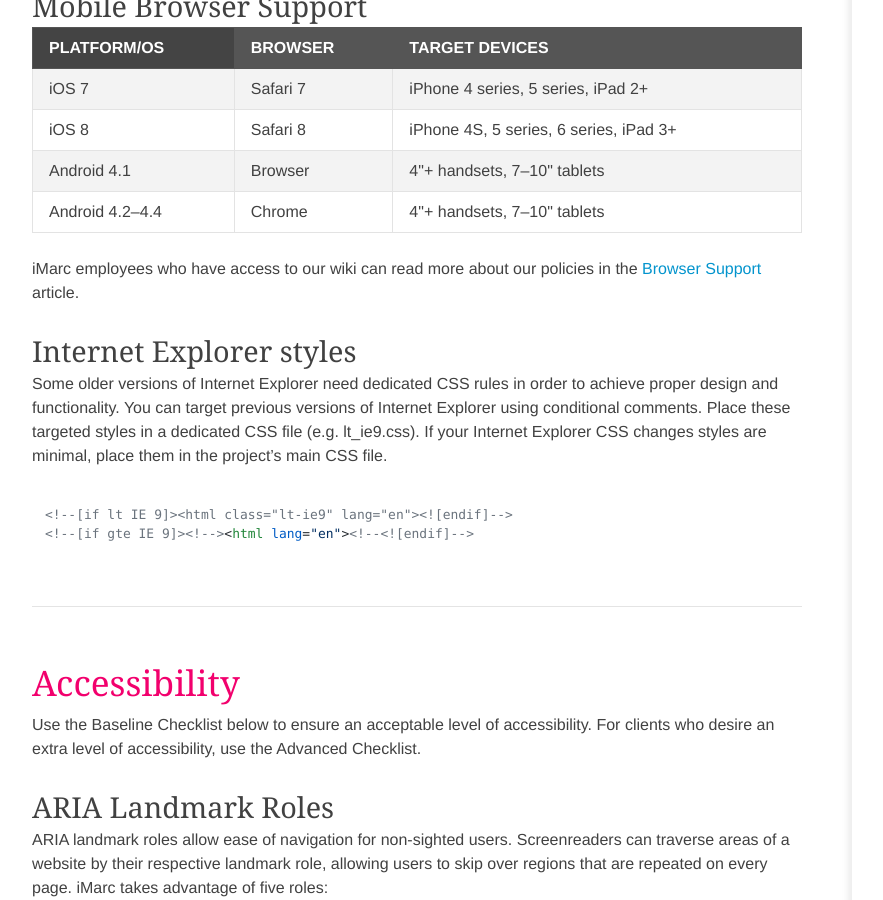
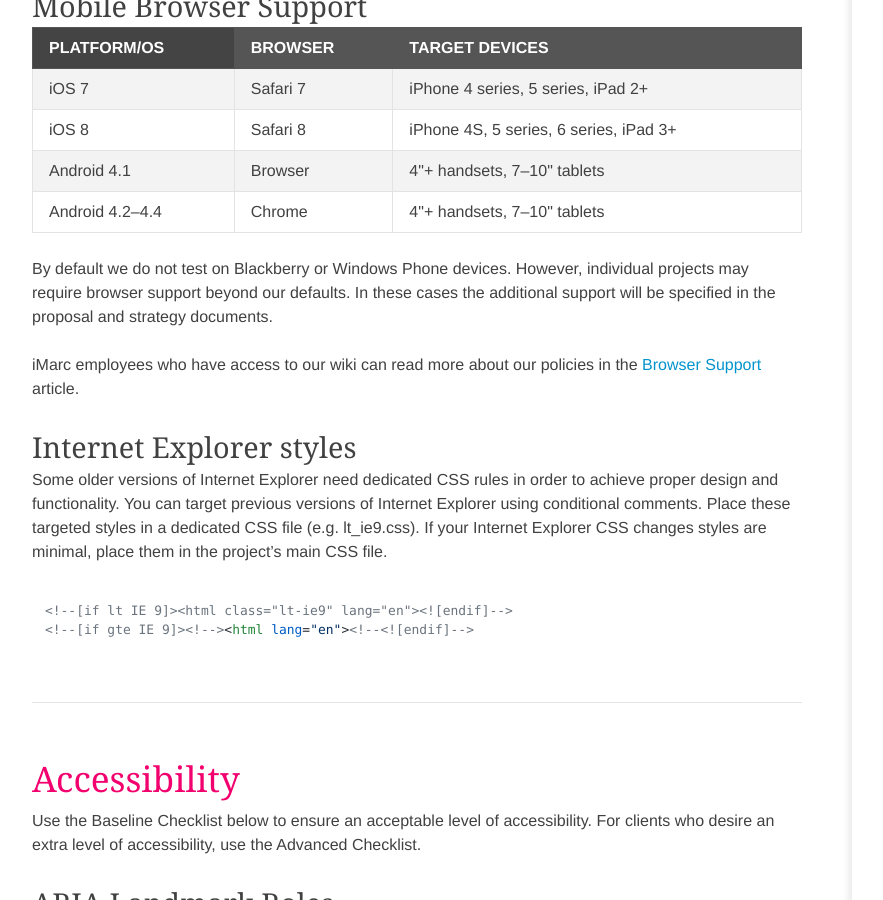
Before and after one commit to imarc/handbook, a Jekyll site: the page built from frontend.markdown, in a window 1280 px wide and 900 px high, scrolled down 7787 px. Shown: the whole window, without its empty margins (88-971 px from the left). Built offline with Jekyll 4.4.1, drawn with Linux system fonts in a browser that asks for light colours; nearby versions of some CDN libraries; some web fonts are replaced.

Commit message:
added copy regarding our default no-support for windows and blackberry phones

```diff
--- a/frontend.markdown
+++ b/frontend.markdown
@@ -349,6 +349,8 @@ By default we do not test on IE 6-8. However individual projects may require bro
 <td> 4"+ handsets, 7–10" tablets </td>
 </tr>
 </table>
+
+By default we do not test on Blackberry or Windows Phone devices. However, individual projects may require browser support beyond our defaults. In these cases the additional support will be specified in the proposal and strategy documents.
 
 iMarc employees who have access to our wiki can read more about our policies in the [Browser Support](http://wiki.imarc.net/Browser_Support) article.
 
```
